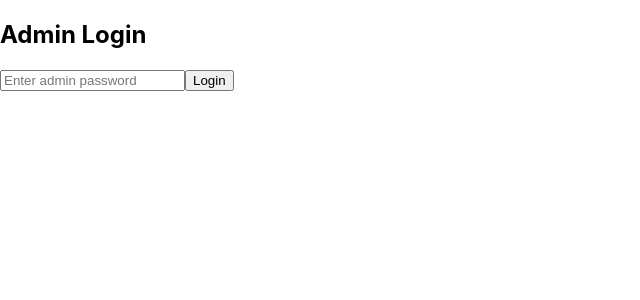
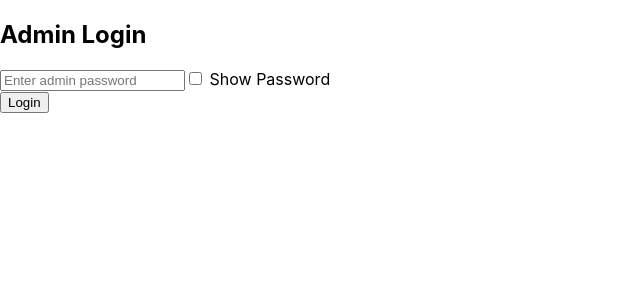
Before and after one commit to Aadithyakris/clinic-frontend, a React (Create React App) app in the folder src/: page /login in a window 1280 px wide. Shown: the top 300 px of the page, without its empty margins (0-640 px from the left). Built offline with nearby package versions, Linux system fonts and the light colour scheme; the HTML template or start-up script is replaced by a standard one.

Commit message:
login-pass

```diff
--- a/src/components/AdminLogin.js
+++ b/src/components/AdminLogin.js
@@ -22,11 +22,19 @@ const AdminLogin = ({ onLogin }) => {
       <h2>Admin Login</h2>
       <form onSubmit={handleSubmit}>
         <input
-          type="password"
+          type={showPassword ? 'text' : 'password'}
           placeholder="Enter admin password"
           value={password}
           onChange={(e) => setPassword(e.target.value)}
         />
+        <label>
+          <input
+            type="checkbox"
+            checked={showPassword}
+            onChange={() => setShowPassword(!showPassword)}
+          /> Show Password
+        </label>
+        <br />
         <button type="submit">Login</button>
       </form>
       {error && <p style={{ color: 'red' }}>{error}</p>}
```
